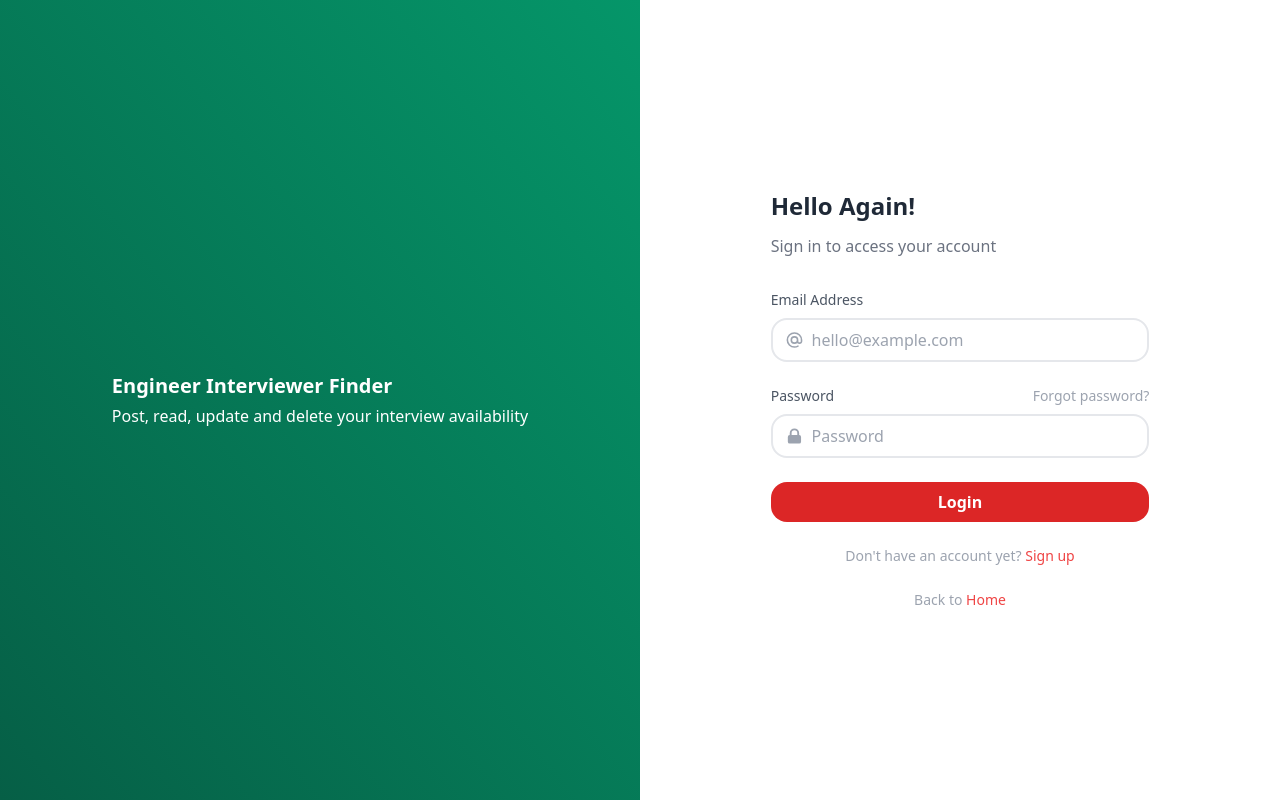
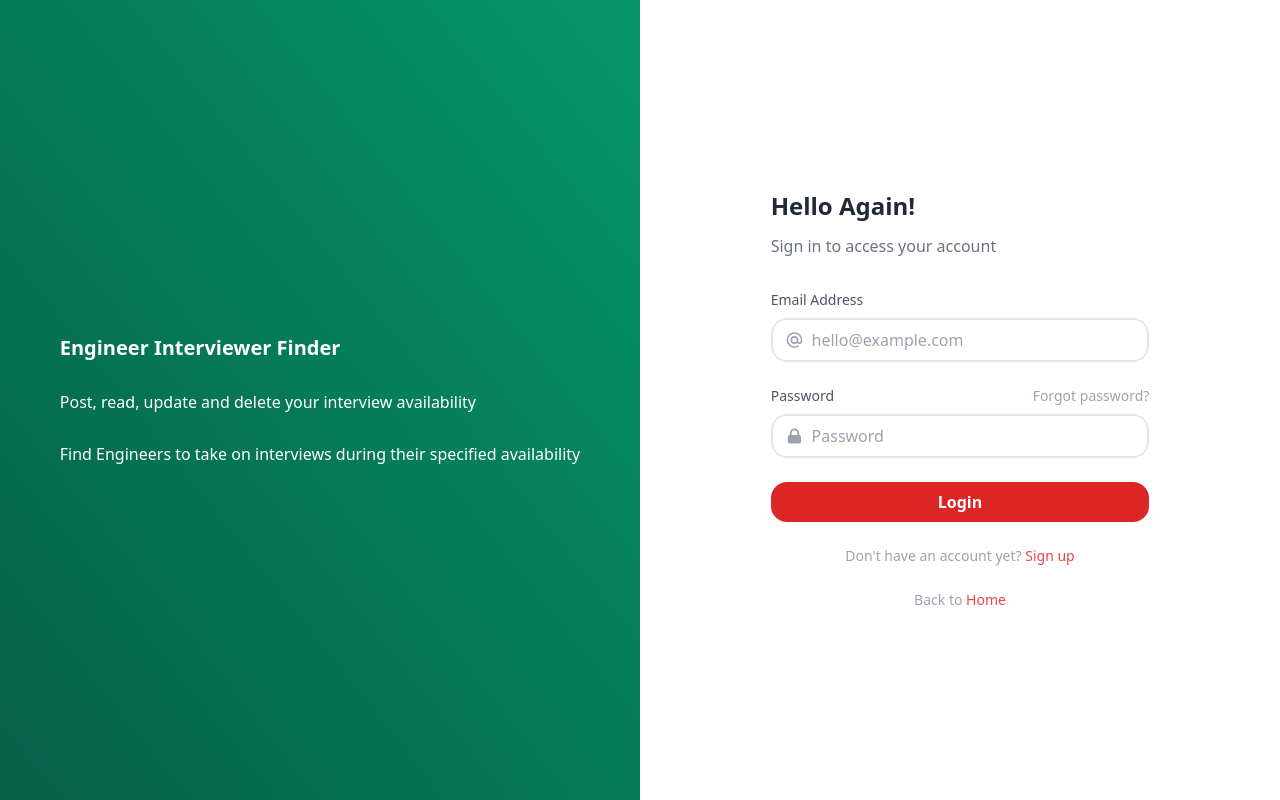
Before and after one commit to MatthewCYLau/engineering-hub-client, a Vue app: page /login in a window 1280 px wide. Built offline with nearby package versions, Linux system fonts and the light colour scheme; the HTML template or start-up script is replaced by a standard one.

Commit message:
edited the text on the sign up page

```diff
--- a/src/views/Login.vue
+++ b/src/views/Login.vue
@@ -5,8 +5,13 @@
     >
       <div>
         <h1 class="text-white font-bold text-xl font-sans">Engineer Interviewer Finder</h1>
+        <br/>
         <p class="text-white mt-1">
           Post, read, update and delete your interview availability
+        </p>
+        <br/>
+        <p class="text-white mt-1">
+          Find Engineers to take on interviews during their specified availability
         </p>
       </div>
     </div>
@@ -18,6 +23,7 @@
           <p class="mt-3 text-gray-500 dark:text-gray-300">
             Sign in to access your account
           </p>
+
         </div>
 
         <div class="mt-8">
```
